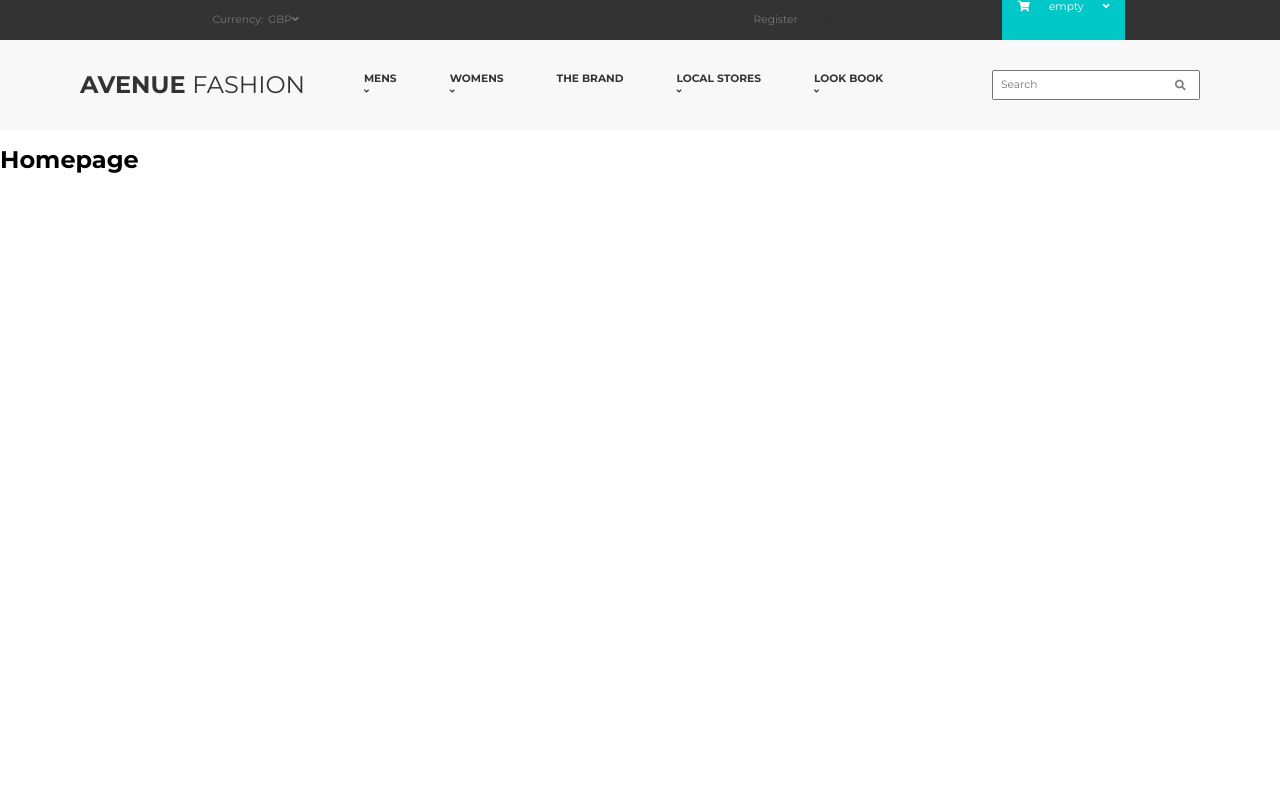
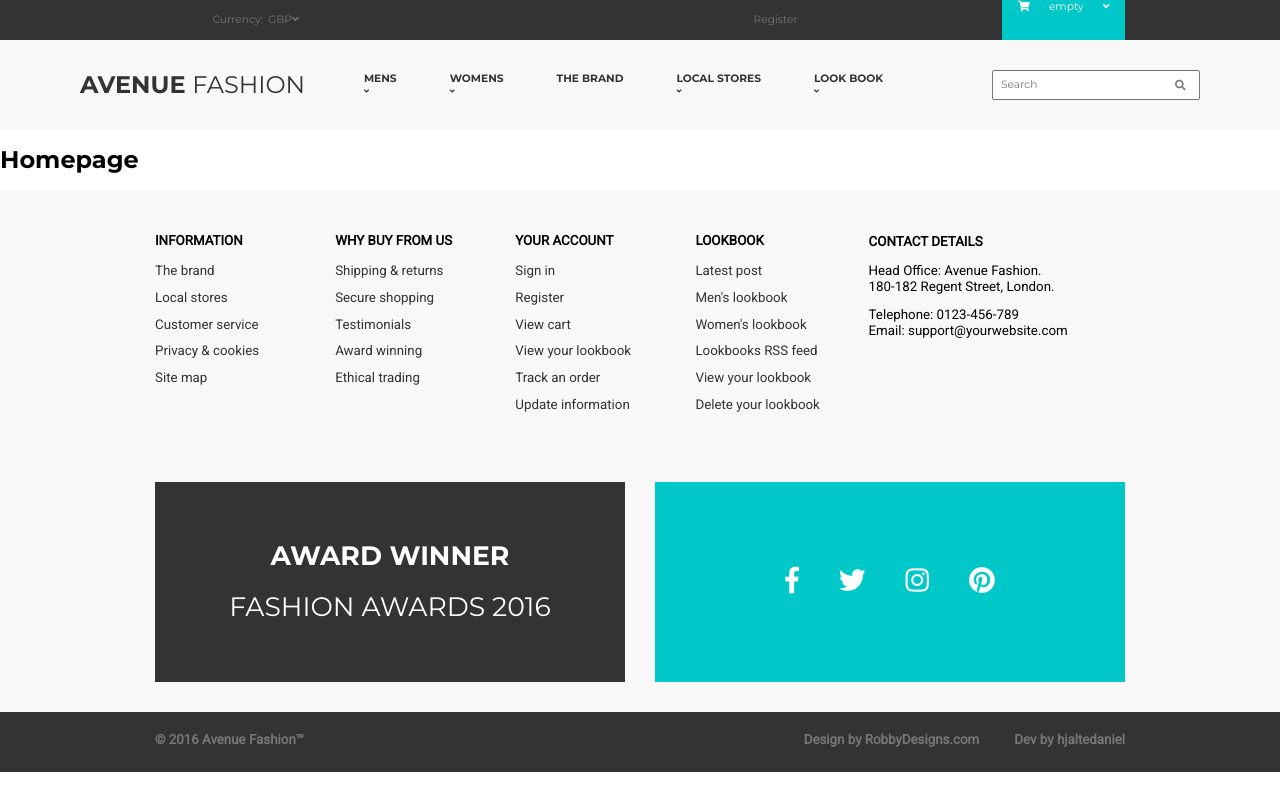
Before and after one commit to hjaltedaniel/Avenue-Fashion, a Vue app: page / in a window 1280 px wide. Built offline with nearby package versions, Linux system fonts and the light colour scheme; data requests are answered from the project's data file.

Commit message:
Adding footer components to global

```diff
--- a/src/App.vue
+++ b/src/App.vue
@@ -3,17 +3,23 @@
     <Topbar :inCart="inCart"/>
     <Navbar/>
     <router-view/>
+    <Footer/>
+    <Bottombar/>
   </div>
 </template>
 
 <script>
 import Topbar from "@/components/Topbar.vue";
 import Navbar from "@/components/Navbar.vue";
+import Footer from "@/components/Footer.vue";
+import Bottombar from "@/components/Bottombar.vue";
 
 export default {
   components: {
     Navbar,
-    Topbar
+    Topbar,
+    Footer,
+    Bottombar
   },
   computed: {
     inCart() {
--- /dev/null
+++ b/src/components/Bottombar.vue
@@ -0,0 +1,48 @@
+<template>
+  <div class="bottom-bar">
+    <div class="bottom-container">
+      <div class="bottom-container__copyright">
+        <span>&copy; 2016 Avenue Fashion&trade;</span>
+      </div>
+      <div class="bottom-container__misc">
+        <span>Design by RobbyDesigns.com</span>
+        <span>Dev by hjaltedaniel</span>
+      </div>
+    </div>
+  </div>
+</template>
+
+<script>
+export default {};
+</script>
+
+<style lang="scss" scoped>
+@import "@/scss/_vars.scss";
+.bottom-bar {
+  background-color: $grey;
+  color: $midgrey;
+  font-family: $body-font;
+  font-weight: 700;
+  font-size: 10pt;
+
+  .bottom-container {
+    display: grid;
+    grid-gap: 3px;
+    grid-template-columns: repeat(12, 1fr);
+    height: 40px;
+    max-width: $container-size;
+    margin: auto;
+    padding-top: 20px;
+
+    &__copyright {
+      grid-column: 1/3;
+    }
+
+    &__misc {
+      grid-column: 9/13;
+      display: flex;
+      justify-content: space-between;
+    }
+  }
+}
+</style>
--- /dev/null
+++ b/src/components/Footer.vue
@@ -0,0 +1,229 @@
+<template>
+  <footer>
+    <div class="footer-container">
+      <nav class="footer-container__navigation">
+        <ul class="navigation__navigation-list">
+          <li class="navigation-list__headline">Information
+            <ul class="navigation-list__submenu">
+              <a href="#">
+                <li>The brand</li>
+              </a>
+              <a href="#">
+                <li>Local stores</li>
+              </a>
+              <a href="#">
+                <li>Customer service</li>
+              </a>
+              <a href="#">
+                <li>Privacy & cookies</li>
+              </a>
+              <a href="#">
+                <li>Site map</li>
+              </a>
+            </ul>
+          </li>
+          <li class="navigation-list__headline">Why buy from us
+            <ul class="navigation-list__submenu">
+              <a href="#">
+                <li>Shipping & returns</li>
+              </a>
+              <a href="#">
+                <li>Secure shopping</li>
+              </a>
+              <a href="#">
+                <li>Testimonials</li>
+              </a>
+              <a href="#">
+                <li>Award winning</li>
+              </a>
+              <a href="#">
+                <li>Ethical trading</li>
+              </a>
+            </ul>
+          </li>
+          <li class="navigation-list__headline">Your account
+            <ul class="navigation-list__submenu">
+              <a href="#">
+                <li>Sign in</li>
+              </a>
+              <a href="#">
+                <li>Register</li>
+              </a>
+              <a href="#">
+                <li>View cart</li>
+              </a>
+              <a href="#">
+                <li>View your lookbook</li>
+              </a>
+              <a href="#">
+                <li>Track an order</li>
+              </a>
+              <a href="#">
+                <li>Update information</li>
+              </a>
+            </ul>
+          </li>
+          <li class="navigation-list__headline">Lookbook
+            <ul class="navigation-list__submenu">
+              <a href="#">
+                <li>Latest post</li>
+              </a>
+              <a href="#">
+                <li>Men's lookbook</li>
+              </a>
+              <a href="#">
+                <li>Women's lookbook</li>
+              </a>
+              <a href="#">
+                <li>Lookbooks RSS feed</li>
+              </a>
+              <a href="#">
+                <li>View your lookbook</li>
+              </a>
+              <a href="#">
+                <li>Delete your lookbook</li>
+              </a>
+            </ul>
+          </li>
+        </ul>
+        <div class="navigation__contact">
+          <span class="contact__headline">Contact details</span>
+          <p>Head Office: Avenue Fashion.
+            <br>180-182 Regent Street, London.
+          </p>
+          <p>Telephone: 0123-456-789
+            <br>Email: support@yourwebsite.com
+          </p>
+        </div>
+      </nav>
+      <div class="footer-container__banner">
+        <p class="bold">Award winner</p>
+        <p>Fashion awards 2016</p>
+      </div>
+      <div class="footer-container__banner blue">
+        <p>
+          <a href="#">
+            <i class="fab fa-facebook-f"></i>
+          </a>
+          <a href="#">
+            <i class="fab fa-twitter"></i>
+          </a>
+          <a href="#">
+            <i class="fab fa-instagram"></i>
+          </a>
+          <a href="#">
+            <i class="fab fa-pinterest"></i>
+          </a>
+        </p>
+      </div>
+    </div>
+  </footer>
+</template>
+
+<script>
+export default {};
+</script>
+
+<style lang="scss" scoped>
+@import "@/scss/_vars.scss";
+footer {
+  background-color: $lightgrey;
+
+  .blue {
+    background-color: $blue !important;
+  }
+
+  .footer-container {
+    max-width: $container-size;
+    margin: auto;
+    display: grid;
+    grid-gap: 30px;
+    grid-template-columns: repeat(12, 1fr);
+    grid-row: auto;
+
+    &__navigation {
+      grid-column: 1/13;
+      display: grid;
+      grid-gap: 3px;
+      grid-template-columns: repeat(15, 1fr);
+      grid-row: auto;
+      margin-top: 30px;
+      margin-bottom: 20px;
+
+      li,
+      ul,
+      span,
+      p {
+        list-style: none;
+        padding-inline-start: 0px;
+        font-family: $body-font;
+        font-size: 10pt;
+      }
+
+      .navigation__navigation-list {
+        grid-column: 1/12;
+        display: grid;
+        grid-gap: 10px;
+        grid-template-columns: repeat(12, 1fr);
+        grid-row: auto;
+
+        .navigation-list {
+          &__headline {
+            grid-column: span 3;
+            text-transform: uppercase;
+            font-weight: 700;
+          }
+
+          &__submenu {
+            margin-top: 10px;
+            grid-column: span 3;
+            text-transform: none;
+            font-weight: 400;
+            line-height: 2;
+          }
+        }
+      }
+
+      .navigation__contact {
+        grid-column: 12/16;
+        margin-top: 12px;
+
+        .contact {
+          &__headline {
+            text-transform: uppercase;
+            font-weight: 700;
+          }
+        }
+      }
+    }
+
+    &__banner {
+      grid-column: span 6;
+      height: 200px;
+      background-color: $grey;
+      display: flex;
+      flex-direction: column;
+      justify-content: center;
+      margin-bottom: 30px;
+
+      p {
+        color: $white;
+        font-family: $head-font;
+        text-transform: uppercase;
+        font-size: 20pt;
+        margin: 10px;
+        text-align: center;
+      }
+
+      a {
+        color: $white;
+        padding: 20px;
+
+        &:hover {
+          color: $grey;
+        }
+      }
+    }
+  }
+}
+</style>
```
